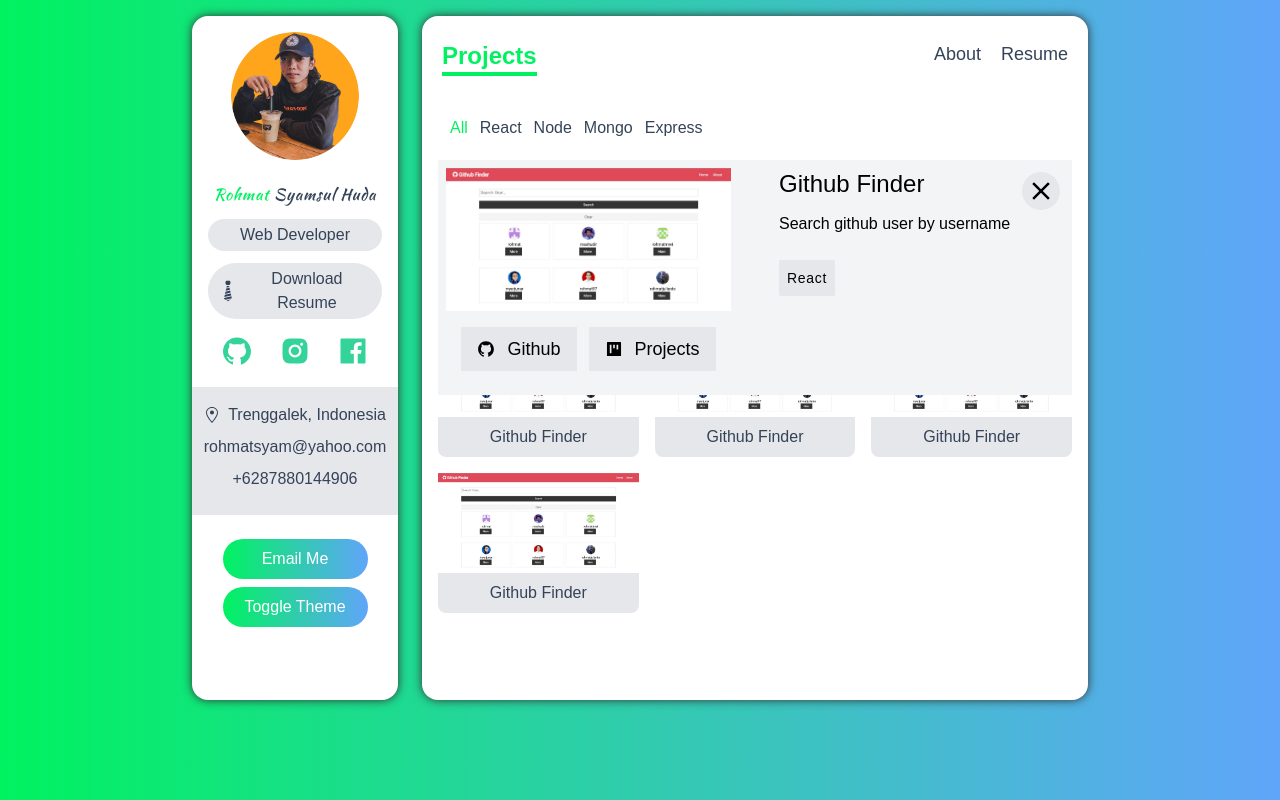
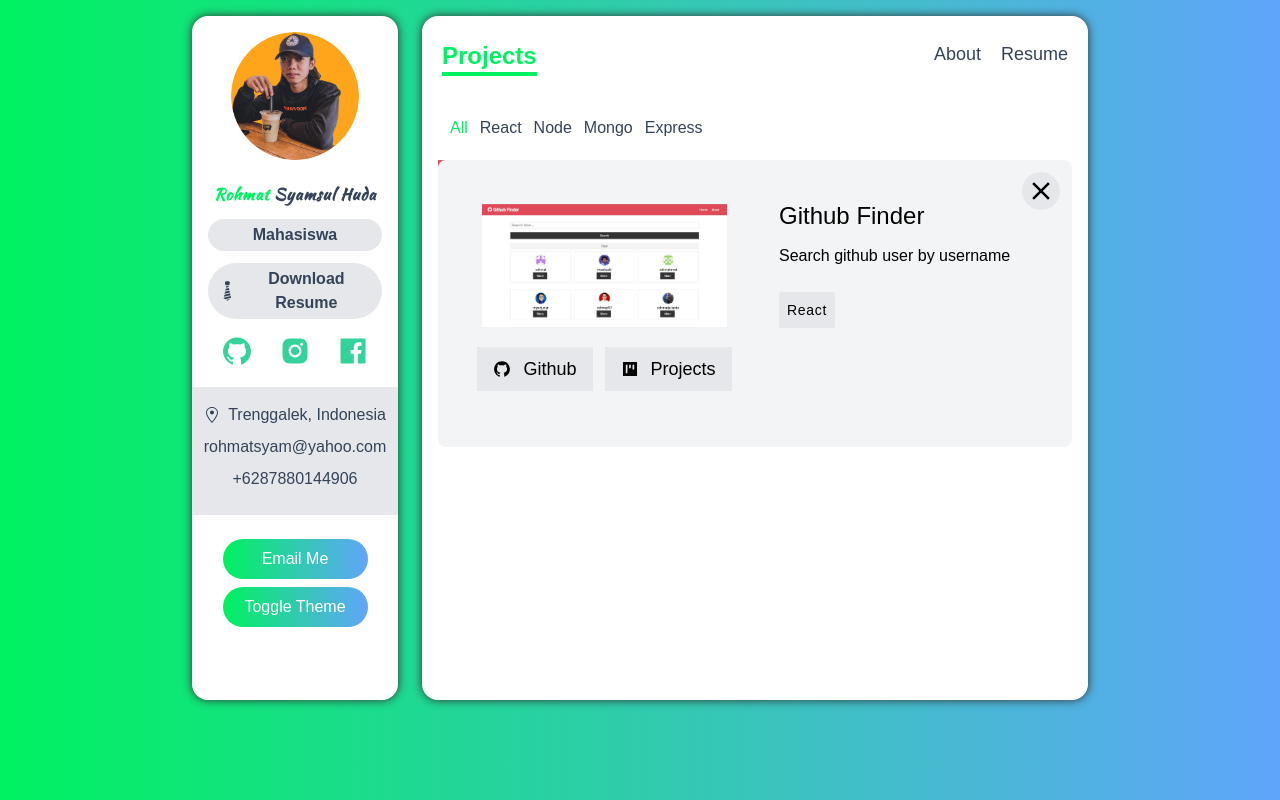
Before and after one commit to rohmatsyam/portofolioku, a Next.js app: page /projects in a window 1280 px wide. Both pictures are taken after a click on the picture 538 px from the left and 210 px from the top of the page. Built offline with nearby package versions, Linux system fonts and the light colour scheme.

Commit message:
"Refactor"

```diff
--- a/components/ProjectCard.tsx
+++ b/components/ProjectCard.tsx
@@ -6,19 +6,20 @@ import { MdClose } from "react-icons/md"
 import { fadeInUp, stagger } from "../pages/animations";
 import { IProject } from "../types"
 
-const ProjectCard:FunctionComponent<{project:IProject}> = ({project:{name,image_path,deployed_url,description,github_url,key_techs}}) => {
-    const [showDetail, setShowDetail] = useState(false)
+const ProjectCard:FunctionComponent<{project:IProject;showDetail:null|number;setShowDetail:(id:null|number)=>void;}> =
+({project:{id,name,image_path,deployed_url,description,github_url,key_techs}
+    ,showDetail,setShowDetail}) => {
     return (
         <>
             {/* <img src={image_path} alt={name} onClick={() => setShowDetail(true)} className="cursor-pointer"/> */}
-            <Image src={image_path} alt={name} onClick={() => setShowDetail(true)} className="cursor-pointer" width="300" height="150" layout="responsive"/>
+            <Image src={image_path} alt={name} onClick={() => setShowDetail(id)} className="cursor-pointer" width="300" height="150" layout="responsive"/>
             <p className='my-2 text-center'>{name}</p>
 
-            {showDetail && (
-            <div className="absolute top-0 left-0 z-50 grid w-full h-auto p-2 text-black bg-gray-100 md:grid-cols-2 gap-x-12 dark:text-white dark:bg-dark-100">
+            {showDetail === id && (
+            <div className="absolute top-0 left-0 z-50 grid w-full h-auto p-2 text-black bg-gray-100 rounded-lg md:p-10 md:grid-cols-2 gap-x-12 dark:text-white dark:bg-dark-100">
                 <motion.div variants={stagger} initial="initial" animate="animate">
-                    <motion.div variants={fadeInUp}>
-                    <Image src={image_path} alt={name} width="300" height="150" layout="responsive"/>
+                    <motion.div variants={fadeInUp} className="border-4 border-gray-100">
+                        <Image src={image_path} alt={name} width="300" height="150" layout="responsive"/>
                     </motion.div>
                     <motion.div variants={fadeInUp} className='flex justify-center my-4 space-x-3'>
                         <a href={github_url} className='flex items-center px-4 py-2 space-x-3 text-lg bg-gray-200 dark:bg-dark-200'>
@@ -38,7 +39,7 @@ const ProjectCard:FunctionComponent<{project:IProject}> = ({project:{name,image_
                 </motion.div>
 
                 <button className='absolute p-1 bg-gray-200 rounded-full top-3 right-3 focus:outline-none dark:bg-dark-100'
-                onClick={()=>setShowDetail(false)}
+                onClick={()=>setShowDetail(null)}
                 >
                     <MdClose size={30} />
                 </button>
--- a/components/Sidebar.tsx
+++ b/components/Sidebar.tsx
@@ -10,12 +10,12 @@ const Sidebar = () => {
     return (
         <>
             <Image src="/img/profil.jpg" alt="user avatar" width={128} height={128} className="mx-auto rounded-full" layout="intrinsic"/>
-            <h3 className="mt-4 text-3xl font-medium tracking-wider font-kaushan min-w-max xl:text-base">
+            <h3 className="mt-4 text-3xl font-bold tracking-wider font-kaushan min-w-max xl:text-base">
                 <span className="text-green">Rohmat </span>
                 Syamsul Huda
             </h3>
-            <p className="px-2 py-1 my-3 bg-gray-200 rounded-full dark:bg-dark-200">Web Developer</p>
-            <a className="flex items-center justify-center px-2 py-1 my-3 bg-gray-200 rounded-full dark:bg-dark-200"
+            <p className="px-2 py-1 my-3 font-semibold bg-gray-200 rounded-full dark:bg-dark-200">Mahasiswa</p>
+            <a className="flex items-center justify-center px-2 py-1 my-3 font-semibold bg-gray-200 rounded-full dark:bg-dark-200"
             href="" download="name">
                 <GiTie className="w-6 h-6"/>Download Resume
             </a>
--- a/data.ts
+++ b/data.ts
@@ -46,12 +46,12 @@ export const services: IService[] = [
 export const languages:ISkill[] = [
   {
     name:"Javascript",
-    level:"85",
+    level:"95",
     Icon:BsCircleFill
   },
   {
-    name:"Python",
-    level:"75",
+    name:"PHP",
+    level:"92",
     Icon:BsCircleFill
   },
   {
@@ -60,36 +60,26 @@ export const languages:ISkill[] = [
     Icon:BsCircleFill
   },
   {
-    name:"4",
-    level:"70",
+    name:"Python",
+    level:"85",
     Icon:BsCircleFill
-  },
-  {
-    name:"5",
-    level:"70",
-    Icon:BsCircleFill
-  },
-  {
-    name:"6",
-    level:"60",
-    Icon:BsCircleFill
-  },
+  }
 ]
 
 export const tools:ISkill[] = [
   {
-    name:"Docker",
+    name:"VSCode",
     level:"85",
     Icon:BsCircleFill
   },
   {
     name:"Figma",
-    level:"85",
+    level:"90",
     Icon:BsCircleFill
   },
   {
-    name:"VSCode",
-    level:"85",
+    name:"Docker",
+    level:"80",
     Icon:BsCircleFill
   },
   {
@@ -101,6 +91,7 @@ export const tools:ISkill[] = [
 
 export const projects:IProject[] = [
   {
+    id:1,
     name: "Github Finder",
     description: "Search github user by username",
     image_path:'/img/projects/github-finder.jpg',
@@ -108,59 +99,5 @@ export const projects:IProject[] = [
     github_url:'https://github.com/rohmatsyam/github-finder',
     category:['react'],
     key_techs:['React']
-  },
-  {
-    name: "Github Finder",
-    description: "Search github user by username",
-    image_path:'/img/projects/github-finder.jpg',
-    deployed_url:'https://rohmatsyam.github.io/github-finder/',
-    github_url:'https://github.com/rohmatsyam/github-finder',
-    category:['react'],
-    key_techs:['React']
-  },
-  {
-    name: "Github Finder",
-    description: "Search github user by username",
-    image_path:'/img/projects/github-finder.jpg',
-    deployed_url:'https://rohmatsyam.github.io/github-finder/',
-    github_url:'https://github.com/rohmatsyam/github-finder',
-    category:['react'],
-    key_techs:['React']
-  },
-  {
-    name: "Github Finder",
-    description: "Search github user by username",
-    image_path:'/img/projects/github-finder.jpg',
-    deployed_url:'https://rohmatsyam.github.io/github-finder/',
-    github_url:'https://github.com/rohmatsyam/github-finder',
-    category:['react'],
-    key_techs:['React']
-  },
-  {
-    name: "Github Finder",
-    description: "Search github user by username",
-    image_path:'/img/projects/github-finder.jpg',
-    deployed_url:'https://rohmatsyam.github.io/github-finder/',
-    github_url:'https://github.com/rohmatsyam/github-finder',
-    category:['express'],
-    key_techs:['React']
-  },
-  {
-    name: "Github Finder",
-    description: "Search github user by username",
-    image_path:'/img/projects/github-finder.jpg',
-    deployed_url:'https://rohmatsyam.github.io/github-finder/',
-    github_url:'https://github.com/rohmatsyam/github-finder',
-    category:['node'],
-    key_techs:['React']
-  },
-  {
-    name: "Github Finder",
-    description: "Search github user by username",
-    image_path:'/img/projects/github-finder.jpg',
-    deployed_url:'https://rohmatsyam.github.io/github-finder/',
-    github_url:'https://github.com/rohmatsyam/github-finder',
-    category:['mongo'],
-    key_techs:['React']
-  },
+  }
 ]
--- a/pages/index.tsx
+++ b/pages/index.tsx
@@ -6,9 +6,11 @@ import { fadeInUp, routeAnimation, stagger } from './animations'
 const index = () => {
   return (
     <motion.div variants={routeAnimation} initial="initial" animate="animate" exit="exit" className="flex flex-col flex-grow px-6">
-      <h5 className="my-1 font-medium">
-      Lorem ipsum dolor, sit amet consectetur adipisicing elit. Velit, nemo sapiente eius aspernatur molestias molestiae. Porro voluptatem inventore, libero earum suscipit consequuntur, aperiam dolore, consectetur officia dolor soluta a qui!
-      </h5>
+      <h3 className="my-1 font-medium">
+      Sedang belajar dan terus belajar.
+      </h3>
+      <p className="my-1">Berusaha menjadi versatilis pada bidangnya.</p>
+      <p className="my-1">Jangan lupa 3Ko = Kopi + Komputer + Koneksi</p>
       <div className="flex-grow p-5 mt-1 bg-gray-400 dark:bg-dark-100" style={{marginLeft:"-1.5rem",marginRight:"-1.5rem"}}>
         <h4 className="my-2 text-xl font-bold tracking-wide">What I Offer</h4>
         <motion.div className="grid gap-6 mt-2 lg:grid-cols-2" variants={stagger} initial="initial" animate="animate">
--- a/pages/projects.tsx
+++ b/pages/projects.tsx
@@ -10,12 +10,10 @@ const Projects = () => {
     const [projects, setProjects] = useState(projectsData);
     const [active, setActive] = useState('all')
 
+    const [showDetail, setShowDetail] = useState<number|null>(null)
     const hanldlerFilterCategory = (category:Category | 'all') =>{
-        if(category === 'all'){
-            setProjects(projectsData);
-            setActive(category);
-            return;
-        }
+        if(category === 'all'){setProjects(projectsData);setActive(category);return;}
+
         const newArray = projectsData.filter((project)=>project.category.includes(category));
         setProjects(newArray);
         setActive(category);
@@ -24,12 +22,16 @@ const Projects = () => {
         <motion.div variants={routeAnimation} initial="initial" animate="animate" exit="exit" className="p-4 py-2 overflow-y-auto" style={{height:'75vh'}}>
             <ProjectNavbar hanldlerFilterCategory={hanldlerFilterCategory} active={active}/>
             <motion.div variants={stagger} initial="initial" animate="animate" className='relative grid grid-cols-12 gap-4 my-3'>
-                {
-                projects.map((project,i)=>(
+                {projects.length > 0?(
+                    projects.map((project,i)=>(
                     <motion.div variants={fadeInUp} key={i} className='col-span-12 bg-gray-200 rounded-lg sm:col-span-6 lg:col-span-4 dark:bg-dark-200'>
-                        <ProjectCard project={project}/>
+                        <ProjectCard project={project} showDetail={showDetail} setShowDetail={setShowDetail}/>
                     </motion.div>
-                ))
+                ))):(
+                    <motion.div variants={fadeInUp} initial="initial" animate="animate" className="col-span-12 bg-gray-200 rounded-lg dark:bg-dark-200">
+                        <p className="font-bold text-center">Data Belum tersedia</p>
+                    </motion.div>
+                )
                 }
             </motion.div>
         </motion.div>
--- a/pages/resume.tsx
+++ b/pages/resume.tsx
@@ -10,19 +10,19 @@ const resume = () => {
             {/* Education & Experience */}
             <div className="grid gap-6 md:grid-cols-2">
                 <motion.div variants={fadeInUp} initial="initial" animate="animate">
-                    <h3 className="text-2xl font-bold">Education</h3>
+                    <h3 className="text-2xl font-bold">Pendidikan</h3>
                     <div>
-                        <h6 className="my-1 text-xl font-bold">Universitas Nusantara PGRI Kediri</h6>
-                        <p className="my-1 font-semibold">Lorem ipsum dolor sit amet.</p>
-                        <p className="my-1">Lorem ipsum dolor sit amet consectetur adipisicing.</p>
+                        <h6 className="my-1 text-xl font-bold">Teknik Informatika</h6>
+                        <p className="my-1 font-semibold">Universitas Nusantara PGRI Kediri</p>
+                        <p className="my-1">Saat ini saya sedang mengejar gelar S.Kom</p>
                     </div>
                 </motion.div>
                 <motion.div variants={fadeInUp} initial="initial" animate="animate">
-                    <h3 className="text-2xl font-bold">Experiece</h3>
+                    <h3 className="text-2xl font-bold">Pengalaman</h3>
                     <div>
-                        <h6 className="my-1 text-xl font-bold">Universitas Nusantara PGRI Kediri</h6>
-                        <p className="my-1 font-semibold">Lorem ipsum dolor sit amet.</p>
-                        <p className="my-1">Lorem ipsum dolor sit amet consectetur adipisicing.</p>
+                        <h6 className="my-1 font-semibold">Web Developer Jr.</h6>
+                        <p className="my-1 font-semibold">Newbie Graphic Designer</p>
+                        {/* <p className="my-1">Lorem ipsum dolor sit amet consectetur adipisicing.</p> */}
                     </div>
                 </motion.div>
             </div>
--- a/styles/globals.css
+++ b/styles/globals.css
@@ -7,3 +7,12 @@ body {
   font-family: sans-serif;
   color: #354358;
 }
+
+::-webkit-scrollbar-thumb {
+  background-image: linear-gradient(to right bottom, #00f260, #0575e6);
+}
+
+::-webkit-scrollbar {
+  width: 8px;
+  height: 0px;
+}
--- a/types.ts
+++ b/types.ts
@@ -13,6 +13,7 @@ export interface ISkill{
 }
 
 export interface IProject{
+    id:number,
     name:string,
     description:string,
     image_path:string,
```
Also changed, not shown: components/ProjectNavbar.tsx (line endings or trailing spaces).
